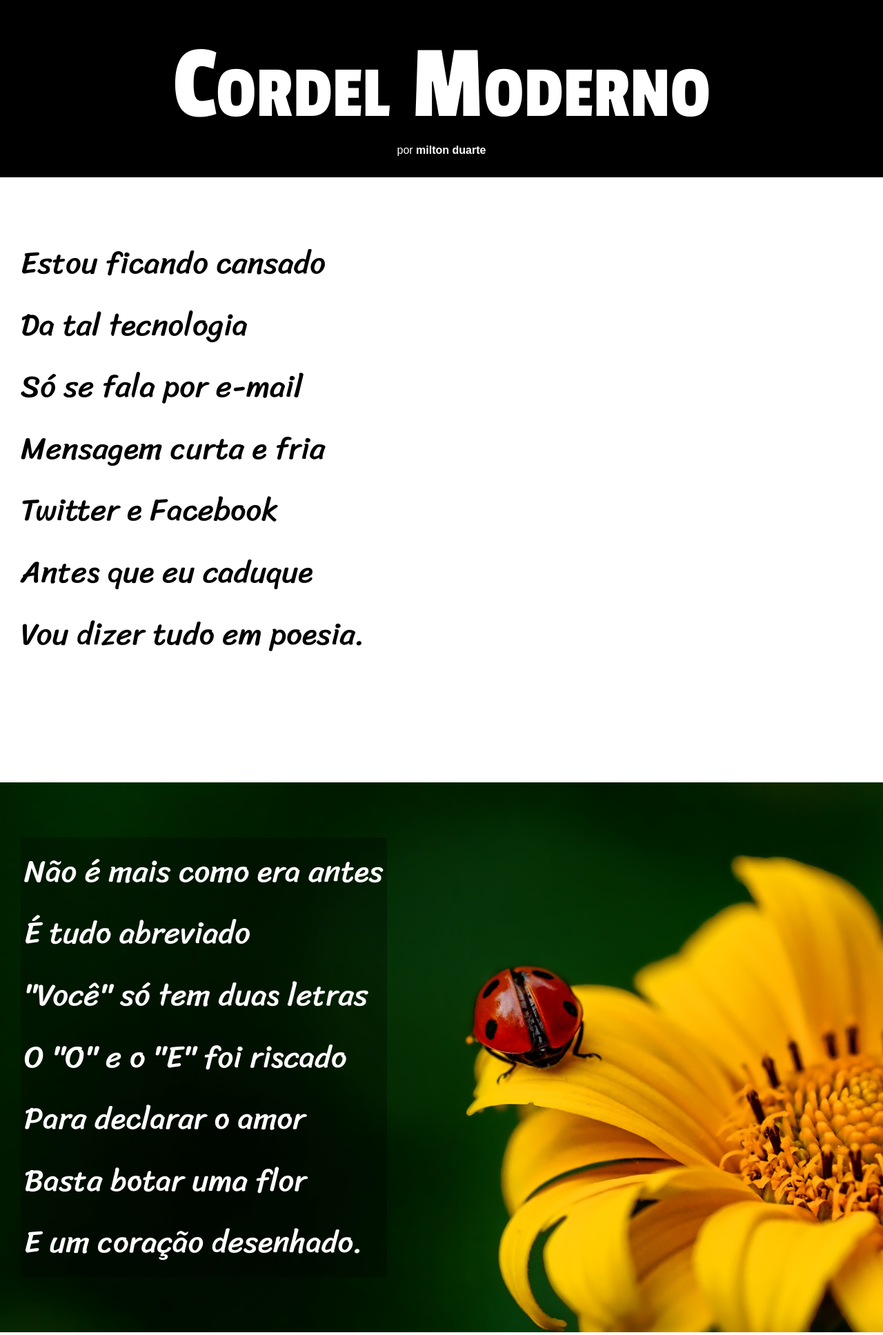
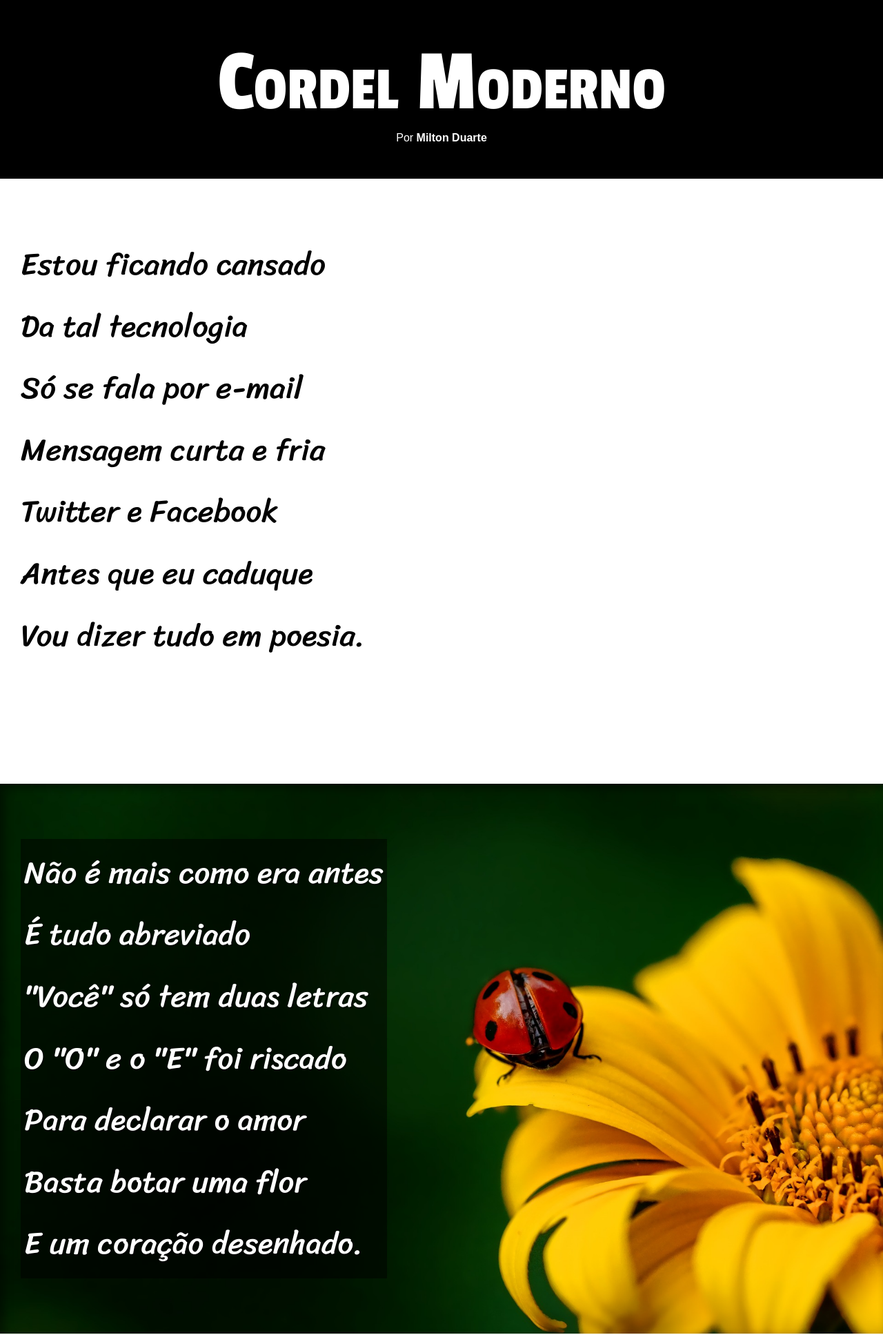
Before and after one commit to ink-souza/projeto-cordel, a plain HTML site: page index.html in a window 1280 px wide. Shown: the top 1935 px of the page at 69% size. Drawn offline with Linux system fonts and the light colour scheme.

Commit message:
atualização

```diff
--- a/estilo/style2.css
+++ b/estilo/style2.css
@@ -27,14 +27,14 @@ header{
 }
 header h1{
     font-family:var(--fonte-titulo);
-    padding-top: 40px;
+    padding-top: 50px;
     font-variant:small-caps;
-    font-size: 12vw;
+    font-size: 10vw;
     font-weight: normal;
 }
 header p{
 
-    padding-bottom: 30px;
+    padding-bottom: 50px;
 }
 
 header a , footer a{
@@ -65,23 +65,32 @@ section.normal p{
 
 section.imagem{
     color:white;
+    box-shadow: inset 6px 6px 13px 0px rgba(0, 0, 0, 0.473);
+
+
+
 }
 
 section#img01{
-    background:rgba(0, 0, 0, 0.562) url(../imagens/background001.jpg) center center no-repeat fixed;
+    background:rgba(0, 0, 0, 0.562) url(../imagens/background001.jpg);
+    background-position: right center;
     background-size: cover;
+    background-attachment: fixed;
 }
 
 section#img02{
-    background:rgba(0, 0, 0, 0.562) url(../imagens/background002.jpg) center center no-repeat fixed;
+    background:rgba(0, 0, 0, 0.562) url(../imagens/background002.jpg);
+    background-position: right center;
     background-size: cover;
+    background-attachment: fixed;
 }
 
 
 section.imagem p{
     padding:5px;
     display:inline-block;
-    background-color: rgba(0, 0, 0, 0.301);
+    background-color: rgba(0, 0, 0, 0.5);
+    text-shadow: 2px 2px 0px rgba(0, 0, 0, 0.418);
 }
 
 
--- a/index.html
+++ b/index.html
@@ -14,7 +14,7 @@
             Cordel Moderno
         </h1>
            <p>
-                por <a href="https://www.recantodasletras.com.br/poesias/3186743" target="_blank">milton duarte</a>
+                Por <a href="https://www.recantodasletras.com.br/poesias/3186743" target="_blank">Milton Duarte</a>
             </p>
 
     </header>
@@ -122,7 +122,7 @@
     </main>
 
     <footer>
-        desenvolvido por <a href="https://www.instagram.com/ink_dsouza/" target="_blank">andre souza</a>
+        Desenvolvido por <a href="https://www.instagram.com/ink_dsouza/" target="_blank">Andre Souza</a>
     </footer>
 
 </body>
```
